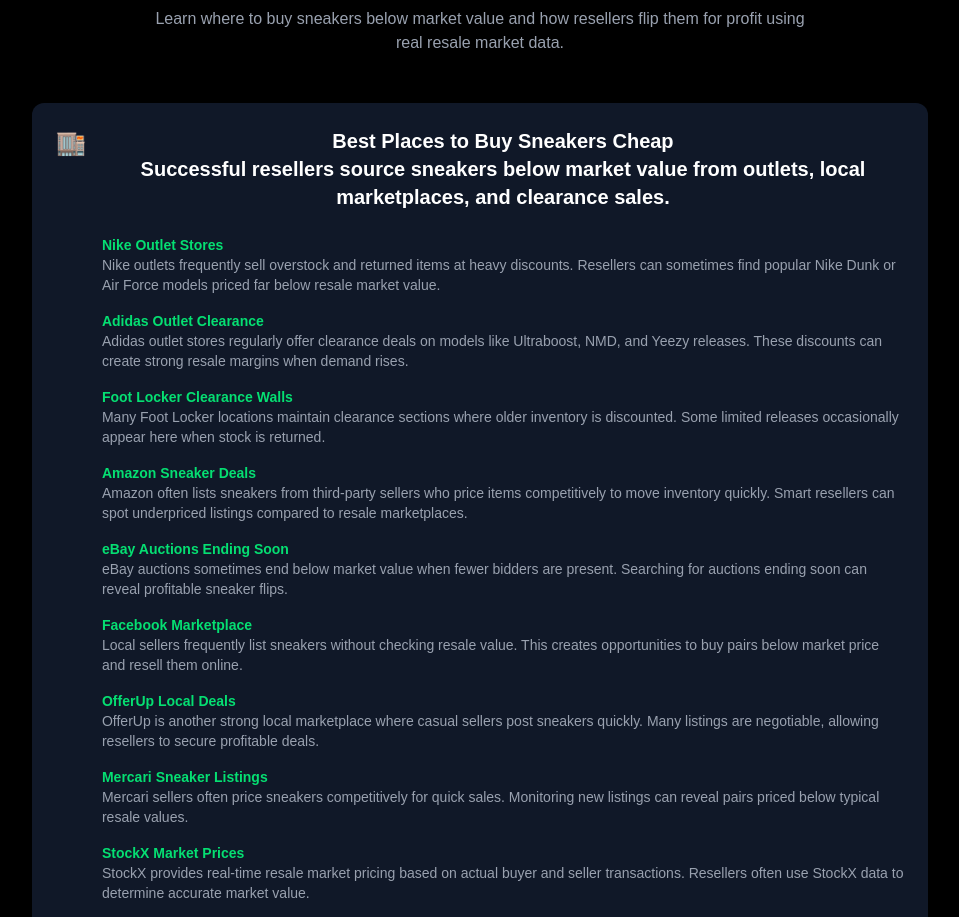
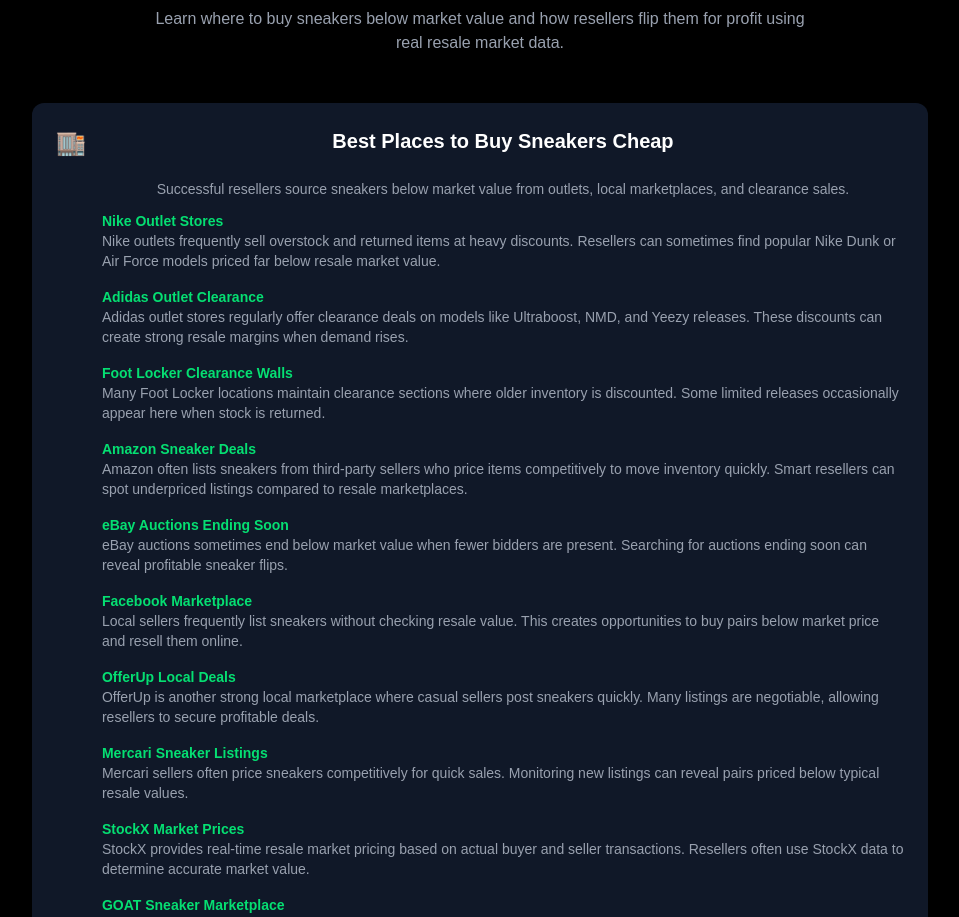
Before and after one commit to speedyray/sneakprice, a Next.js app: page / in a window 1280 px wide. Shown: the part 1720-2637 px from the top of the page, without its empty margins (160-1119 px from the left). Built offline with nearby package versions, Linux system fonts and the light colour scheme; no server answers.

Commit message:
Updated text again

```diff
--- a/app/page.tsx
+++ b/app/page.tsx
@@ -264,11 +264,13 @@
 
   <div>
     <h3 className="text-xl font-semibold text-white mb-6">
-      Best Places to Buy Sneakers Cheap<br/>
+      Best Places to Buy Sneakers Cheap
+    </h3>
+
+    <p className="text-gray-400 text-sm mb-3">
       Successful resellers source sneakers below market value from outlets,
       local marketplaces, and clearance sales.
-    </h3>
-
+    </p>
 
 
     <ul className="text-gray-300 text-sm space-y-4 text-left">
```
